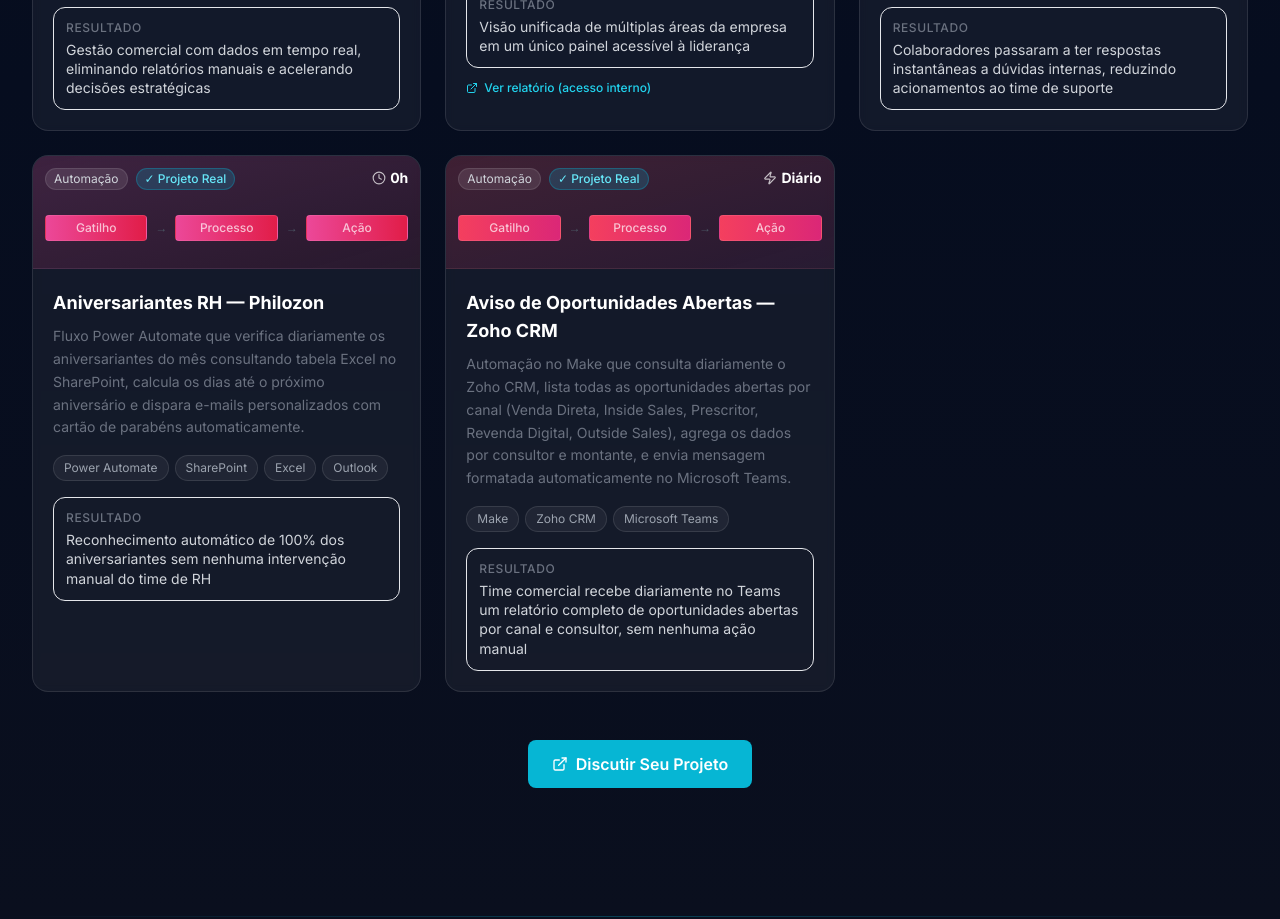
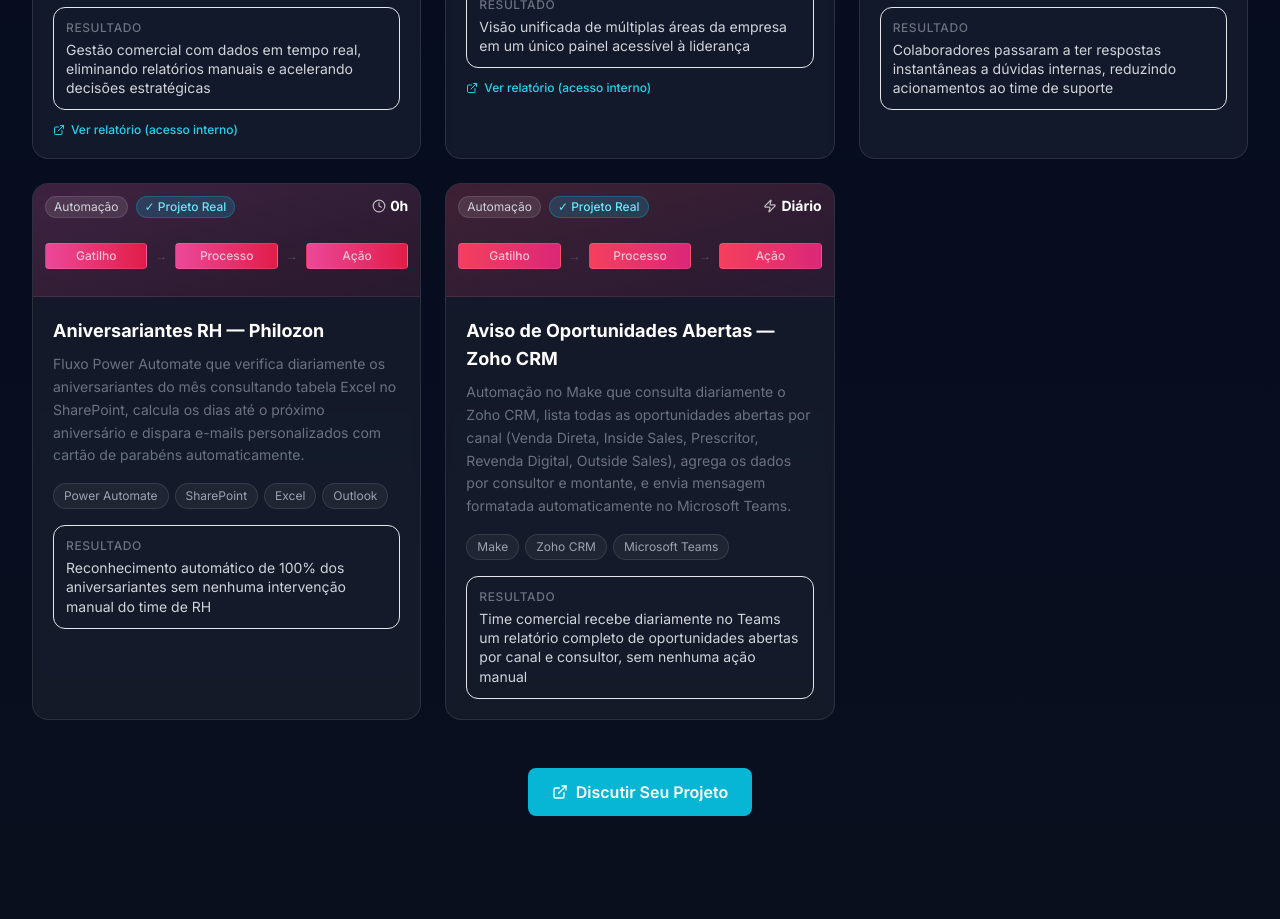
Before and after one commit to ThiagoGTK/Portfolio, a React (Vite) app: page / in a window 1280 px wide. Shown: the part 5680-6599 px from the top of the page. Built offline with nearby package versions, Linux system fonts and the light colour scheme; the HTML template or start-up script is replaced by a standard one.

Commit message:
Restore Power BI link on Pet Shop dashboard

```diff
--- a/src/components/Portfolio.jsx
+++ b/src/components/Portfolio.jsx
@@ -15,6 +15,7 @@
     color: 'from-cyan-500 to-blue-600',
     preview: 'bg-gradient-to-br from-cyan-500/20 to-blue-600/10',
     chartType: 'bar',
+    link: 'https://app.powerbi.com/reportEmbed?reportId=46a53c38-73b0-4a2d-bbe7-9c432bfeefe5&autoAuth=true&ctid=1b2c5f2a-129c-417f-86b2-833b41b701a1',
     badge: 'Projeto Real',
   },
   {
```
